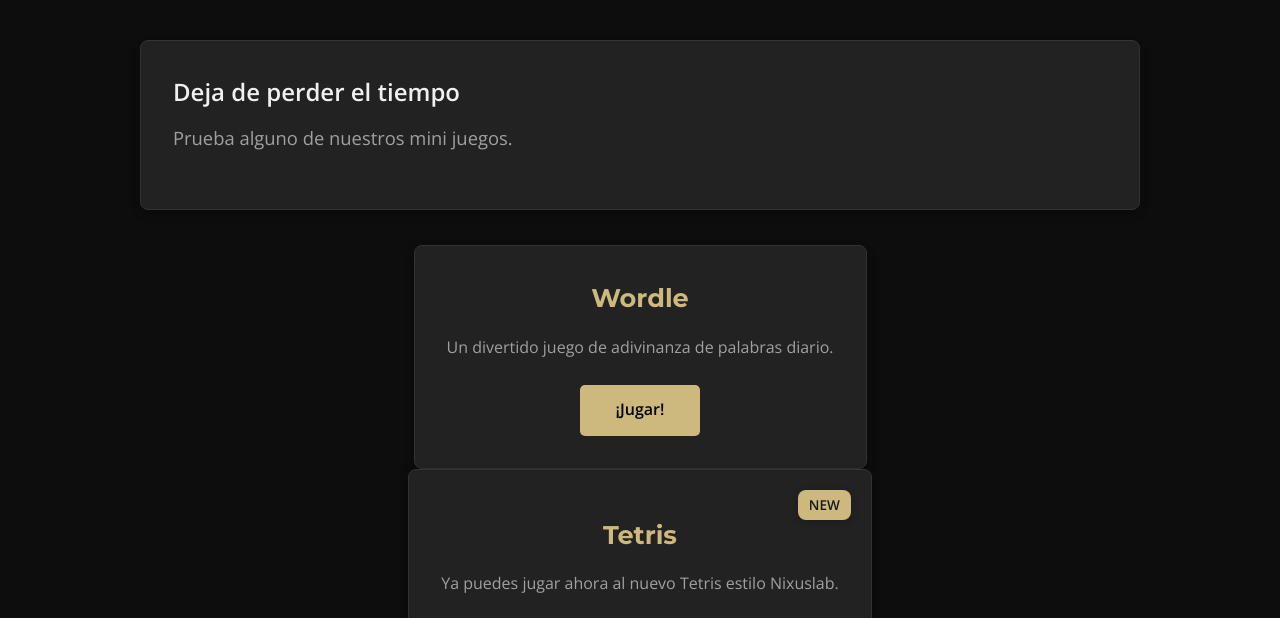
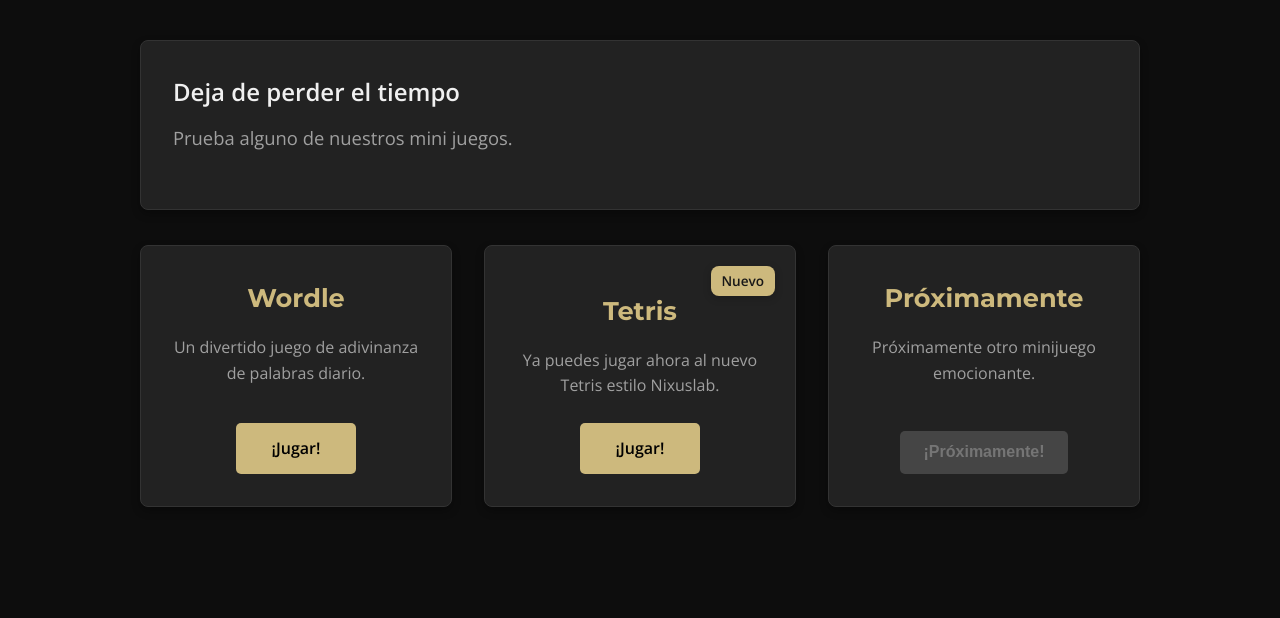
Before and after one commit to PabloFdezR4/Nixuslab, a plain HTML site: page Minijuegos.html in a window 1280 px wide. Shown: the part 68-686 px from the top of the page. Drawn offline with nearby package versions, Linux system fonts and the light colour scheme.

Commit message:
Update Minijuegos.html

```diff
--- a/Minijuegos.html
+++ b/Minijuegos.html
@@ -10,7 +10,7 @@
     <link rel="preconnect" href="https://fonts.gstatic.com" crossorigin>
     <link href="https://fonts.googleapis.com/css2?family=Montserrat:wght@700&family=Open+Sans:wght@400;600&display=swap" rel="stylesheet">
     <!-- Font Awesome (para icono de menú y otros) -->
-    <link rel="stylesheet" href="https://cdnjs.cloudflare.com/ajax/libs/font-awesome/6.2.0/css/all.min.css" integrity="sha512-xh6O/CkQoPOWDdYTDqeRdPCVd1SpvCA9XXcUnZS2FmJNp1coAFzvtCN9BmamE+4aHK8yyUHUSCcJHgXloTyT2A==" crossorigin="anonymous" referrerpolicy="no-referrer" />
+    <link rel="stylesheet" href="https://cdnjs.cloudflare.com/ajax/libs/font-awesome/6.2.0/css/all.min.css" xintegrity="sha512-xh6O/CkQoPOWDdYTDqeRdPCVd1SpvCA9XXcUnZS2FmJNp1coAFzvtCN9BmamE+4aHK8yyUHUSCcJHgXloTyT2A==" crossorigin="anonymous" referrerpolicy="no-referrer" />
     <!-- Estilos CSS -->
     <link rel="stylesheet" href="styles.css">
 </head>
@@ -24,6 +24,8 @@
             <h2 style="margin-bottom:0.5em;">Deja de perder el tiempo</h2>
             <p style="font-size:1.15em;">Prueba alguno de nuestros mini juegos.</p>
         </div>
+
+        <div class="cards-container" style="max-width: 1000px; margin: 0 auto;">
             <div class="card">
                 <h3>Wordle</h3>
                 <p>Un divertido juego de adivinanza de palabras diario.</p>
@@ -32,7 +34,7 @@
             </div>
             <div class="card">
                 <div style="position:relative;">
-                    <span style="position:absolute;top:-12px;right:-12px;background:var(--primary-color,#CDB97D);color:#181818;font-size:0.85rem;font-weight:700;padding:0.3em 0.8em;border-radius:8px;box-shadow:0 2px 8px #0003;z-index:2;">NEW</span>
+                    <span style="position:absolute;top:-12px;right:-12px;background:var(--primary-color,#CDB97D);color:#181818;font-size:0.85rem;font-weight:700;padding:0.3em 0.8em;border-radius:8px;box-shadow:0 2px 8px #0003;z-index:2;">Nuevo</span>
                     <h3 style="margin-top:0.5em;">Tetris</h3>
                 </div>
                 <p>Ya puedes jugar ahora al nuevo Tetris estilo Nixuslab.</p>
```
